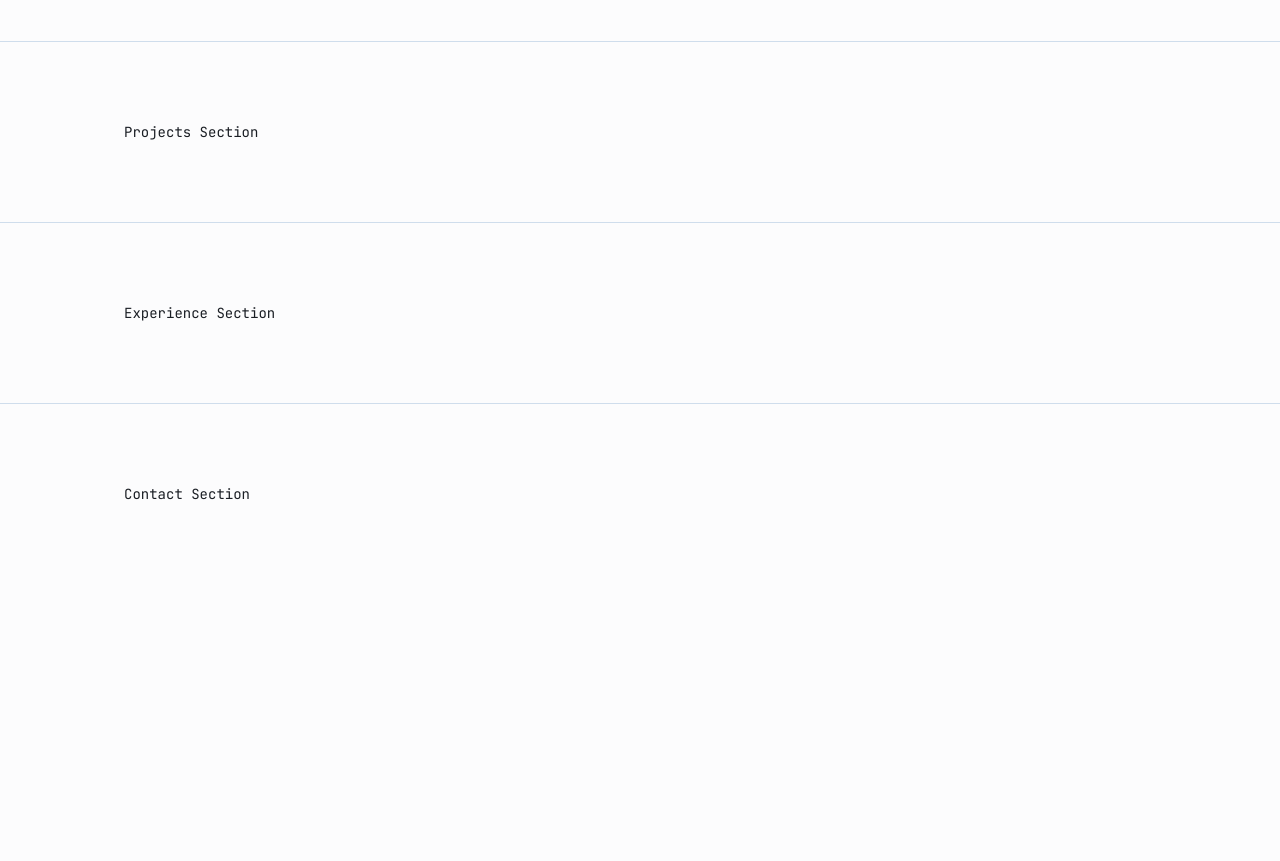
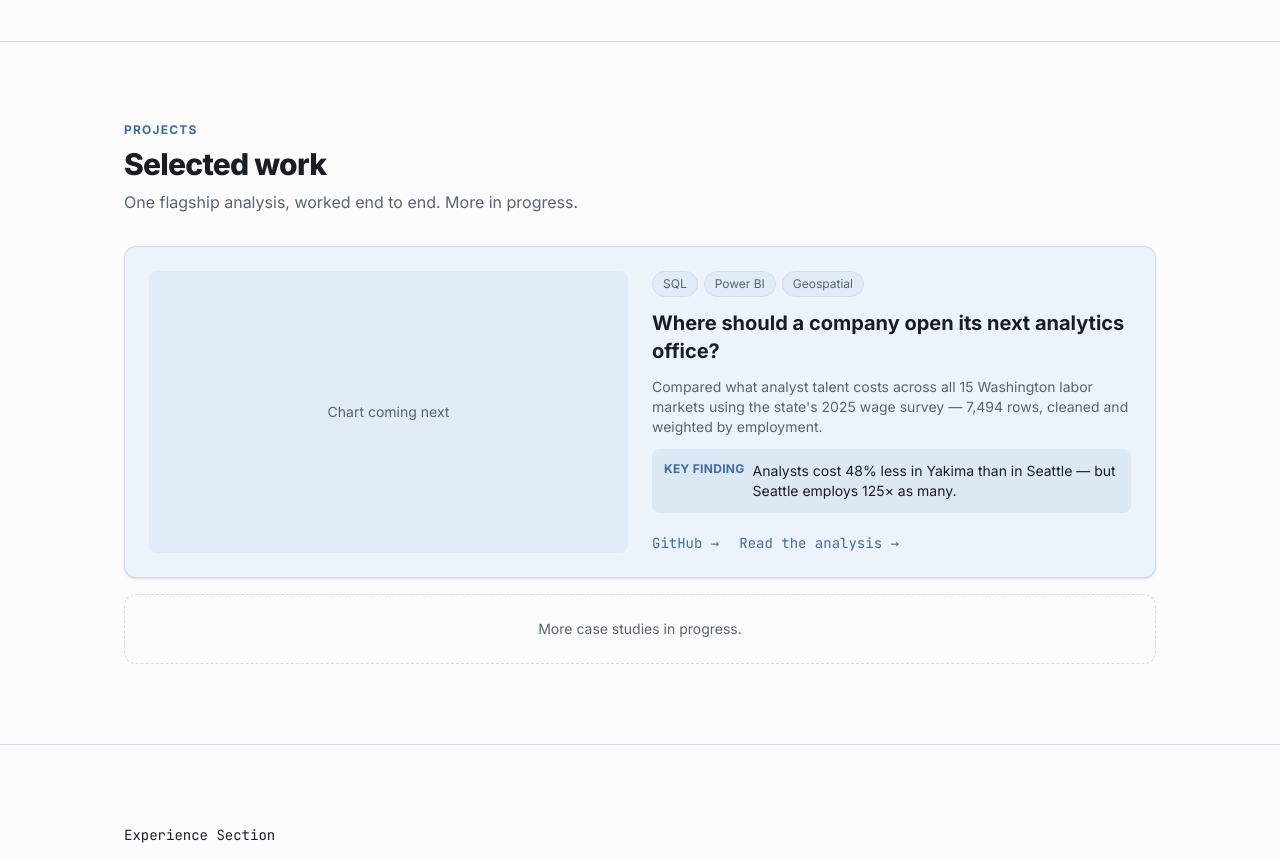
Before and after one commit to SunghunP/joe-portfolio, a React (Vite) app: page / in a window 1280 px wide. Shown: the part 2140-3001 px from the top of the page. Before the commit the page ends 2724 px from the top, so only its background shows below. Built offline with nearby package versions, Linux system fonts and the light colour scheme.

Commit message:
Add projects section

```diff
--- a/src/App.jsx
+++ b/src/App.jsx
@@ -5,6 +5,7 @@ import About from './components/About';
 import Stats from './components/Stats';
 import Shell from './components/Shell';
 import Skills from './components/Skills';
+import Projects from './components/Projects';
 
 function App() {
   return (
@@ -23,7 +24,7 @@ function App() {
         <Skills />
       </Section>
       <Section id="projects">
-        <p className="font-mono text-sm text-ink">Projects Section</p>
+        <Projects />
       </Section>
       <Section id="experience">
         <p className="font-mono text-sm text-ink">Experience Section</p>
--- a/src/components/About.jsx
+++ b/src/components/About.jsx
@@ -1,3 +1,5 @@
+import Kicker from './Kicker';
+
 const highlights = [
   {
     title: 'Protects data integrity',
@@ -17,7 +19,7 @@ export default function About() {
     return (
         <div className="grid gap-10 md:grid-cols-2">
             <div>
-                <p className="text-xs font-bold uppercase tracking-widest text-primary">About</p>
+                <Kicker>About</Kicker>
                 <div className="mt-3 space-y-4 text-base text-ink">
                     <p>
                         Before analytics, I spent three-plus years partnering across departments in Fortune 500 programs — Meta,
@@ -26,7 +28,7 @@ export default function About() {
                         "is this number actually right" into formal SQL, Python, and BI training.
                     </p>
                     <p>
-                        I like the problems where the hard part is deciding what to measure and trust. Based in Kirkland, WA;
+                        I like the problems where the hard part is deciding what to measure and trust. Based in Seattle, WA;
                         open to data-analyst roles.
                     </p>
                 </div>
--- /dev/null
+++ b/src/components/Kicker.jsx
@@ -0,0 +1,3 @@
+export default function Kicker({ children }) {
+    return <p className="text-xs font-bold uppercase tracking-widest text-primary">{children}</p>
+}
--- /dev/null
+++ b/src/components/ProjectCard.jsx
@@ -0,0 +1,32 @@
+export default function ProjectCard({ title, description, tags, finding, repoUrl, caseStudyUrl }) {
+  return (
+    <article className="grid gap-6 rounded-xl border border-border bg-card p-6 shadow-sm sm:grid-cols-2 sm:items-center">
+      <div className="flex h-48 items-center justify-center rounded-lg bg-surface text-sm text-muted sm:h-full">
+        Chart coming next
+      </div>
+
+      <div className="flex flex-col gap-3">
+        <div className="flex flex-wrap gap-1.5">
+          {tags.map((tag) => (
+            <span key={tag} className="rounded-full border border-border bg-surface px-2.5 py-1 text-xs text-muted">
+              {tag}
+            </span>
+          ))}
+        </div>
+
+        <h3 className="text-xl font-bold text-ink">{title}</h3>
+        <p className="text-sm text-muted">{description}</p>
+
+        <div className="flex gap-2 rounded-lg bg-primary-tint p-3">
+          <span className="shrink-0 text-xs font-bold uppercase tracking-wide text-primary">Key finding</span>
+          <span className="text-sm text-ink">{finding}</span>
+        </div>
+
+        <div className="mt-2 flex gap-5 font-mono text-sm">
+          <a href={repoUrl} className="text-primary hover:underline">GitHub →</a>
+          <a href={caseStudyUrl} className="text-primary hover:underline">Read the analysis →</a>
+        </div>
+      </div>
+    </article>
+  )
+}
--- /dev/null
+++ b/src/components/Projects.jsx
@@ -0,0 +1,25 @@
+import Kicker from './Kicker'
+import ProjectCard from './ProjectCard'
+import { projects } from '../data/projects'
+
+export default function Projects() {
+  return (
+    <div>
+      <Kicker>Projects</Kicker>
+      <h2 className="mt-2 text-2xl font-extrabold tracking-tight text-ink sm:text-3xl">Selected work</h2>
+      <p className="mt-2 max-w-[60ch] text-muted">
+        One flagship analysis, worked end to end. More in progress.
+      </p>
+
+      <div className="mt-8 flex flex-col gap-4">
+        {projects.map((project) => (
+          <ProjectCard key={project.slug} {...project} />
+        ))}
+
+        <div className="rounded-xl border border-dashed border-border p-6 text-center text-sm text-muted">
+          More case studies in progress.
+        </div>
+      </div>
+    </div>
+  )
+}
--- a/src/components/Skills.jsx
+++ b/src/components/Skills.jsx
@@ -1,10 +1,11 @@
 import SkillCard from "./SkillCard";
+import Kicker from './Kicker';
 import { skills } from "../data/skills";
 
 export default function Skills() {
     return (
         <div>
-            <p className="text-xs font-bold uppercase tracking-widest text-primary">Skills</p>
+            <Kicker>Skills</Kicker>
             <h2 className="mt-2 text-2xl font-extra-bold tracking-tight text-ink sm:text-3xl">Tools I build with</h2>
             <p className="mt-2 max-w-[60ch] text-muted">
               Comfortable across the stack — from the raw government file to a shipped report.
```
